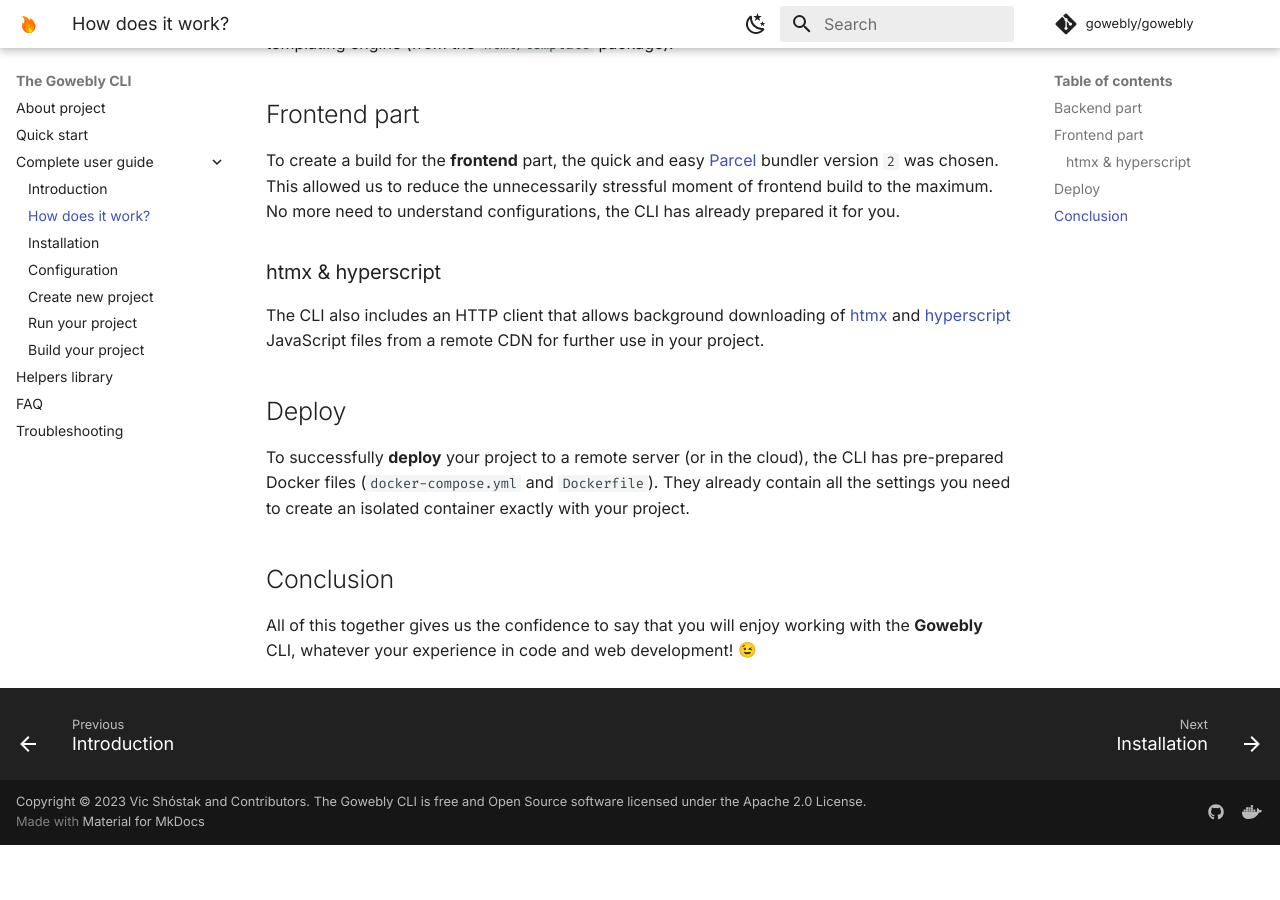
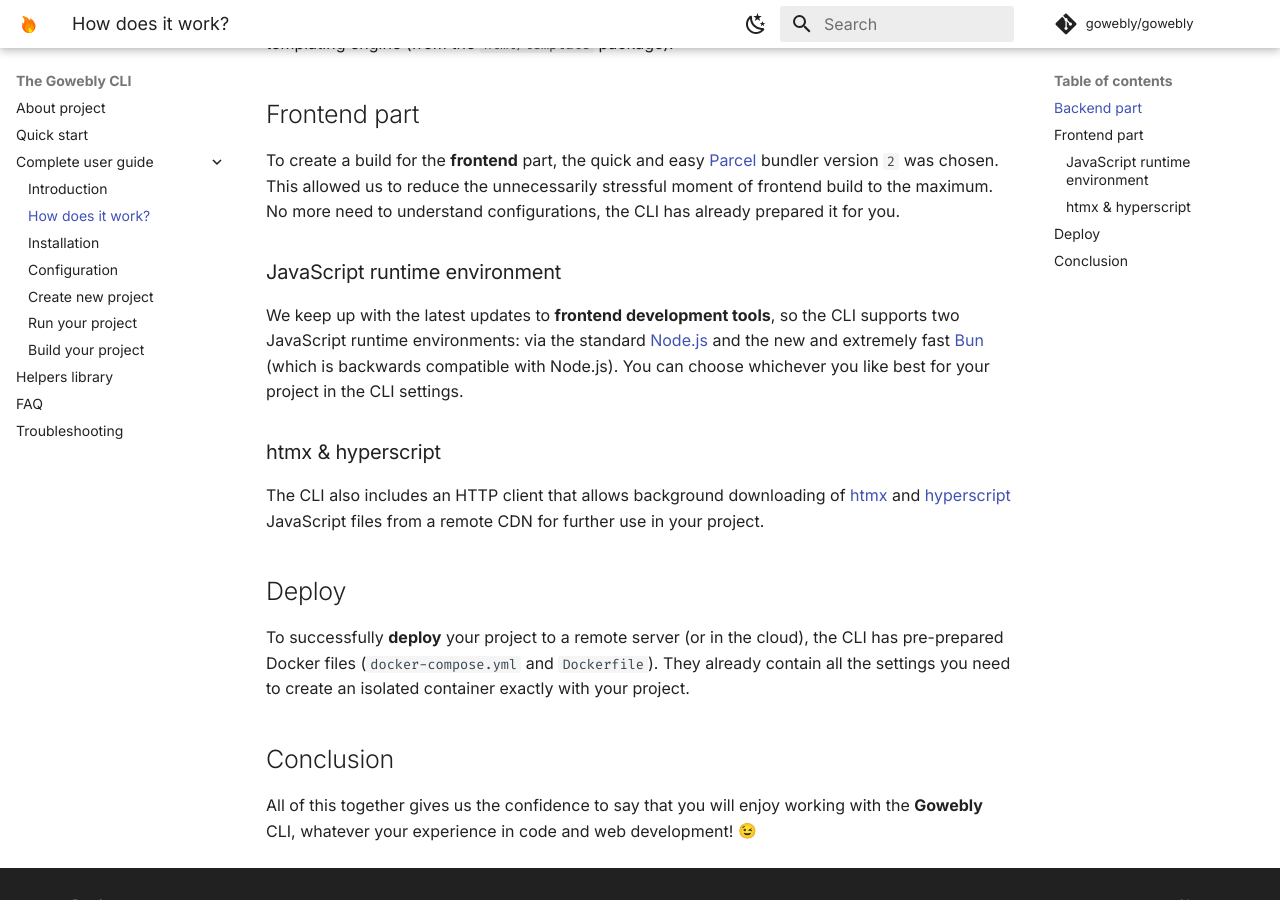
Before and after one commit to gowebly/docs, an MkDocs documentation site: the page built from docs/complete-user-guide/how-does-it-work/index.md, in a window 1280 px wide and 900 px high, scrolled down 620 px. Built offline with MkDocs 1.6.1 and Material for MkDocs 9.7.7, drawn with Linux system fonts in a browser that asks for light colours; emoji names are drawn with the system emoji font; comment, search, counter and statistics services are not loaded; the version menu is left out; before the commit the page ends 1465 px from its top, so only the background shows below that.

Commit message:
Update how is works section

```diff
--- a/docs/complete-user-guide/how-does-it-work/index.md
+++ b/docs/complete-user-guide/how-does-it-work/index.md
@@ -16,6 +16,10 @@
 
 To create a build for the **frontend** part, the quick and easy [Parcel][parcel_url] bundler version `2` was chosen. This allowed us to reduce the unnecessarily stressful moment of frontend build to the maximum. No more need to understand configurations, the CLI has already prepared it for you.
 
+### JavaScript runtime environment
+
+We keep up with the latest updates to **frontend development tools**, so the CLI supports two JavaScript runtime environments: via the standard [Node.js][nodejs_url] and the new and extremely fast [Bun][bun_url] (which is backwards compatible with Node.js). You can choose whichever you like best for your project in the CLI settings.
+
 ### htmx & hyperscript
 
 The CLI also includes an HTTP client that allows background downloading of [htmx][htmx_url] and [hyperscript][hyperscript_url] JavaScript files from a remote CDN for further use in your project.
@@ -31,6 +35,8 @@
 <!-- Links -->
 
 [go_url]: https://go.dev
+[nodejs_url]: https://nodejs.org
+[bun_url]: https://bun.sh
 [htmx_url]: https://htmx.org
 [hyperscript_url]: https://hyperscript.org
 [parcel_url]: https://parceljs.org
```
